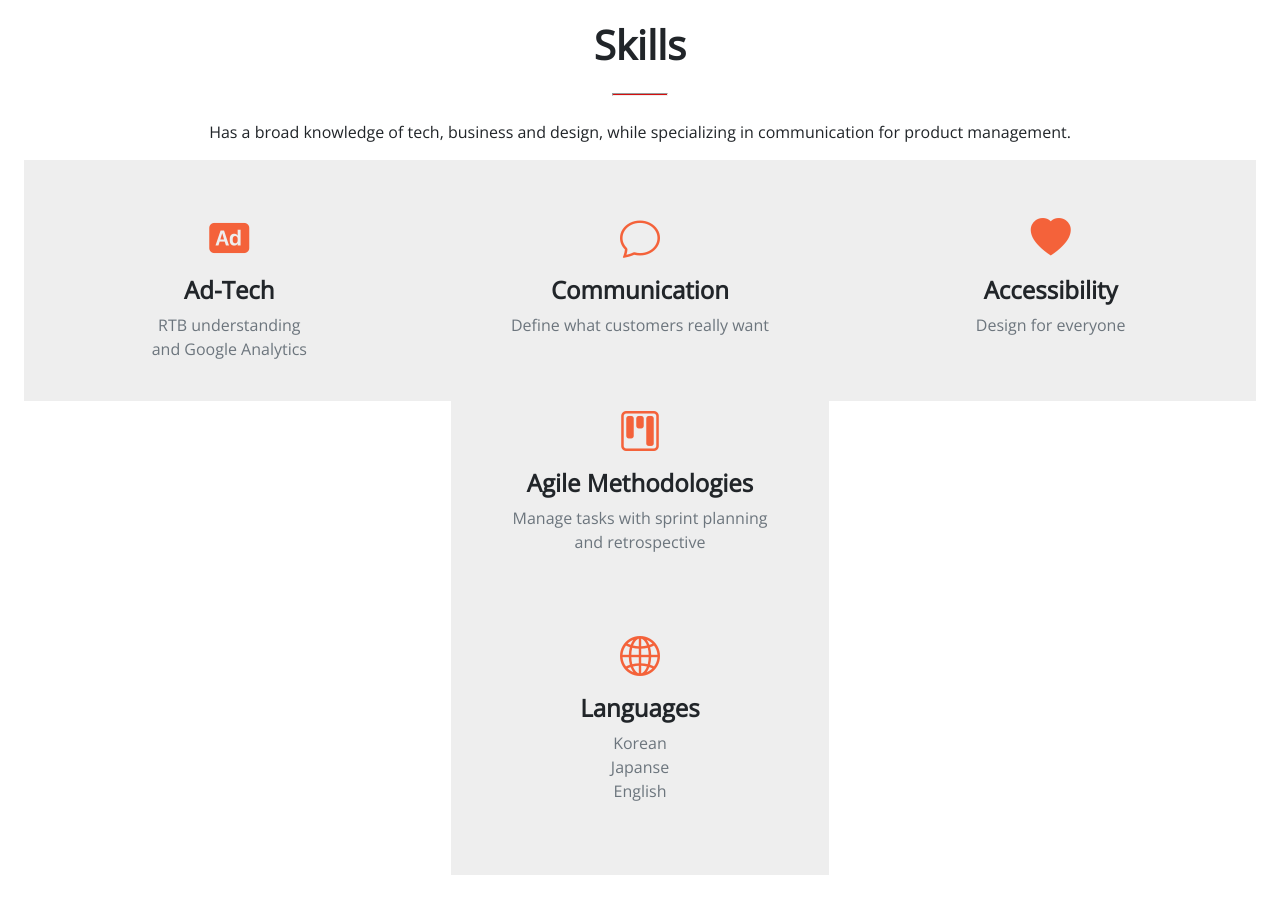
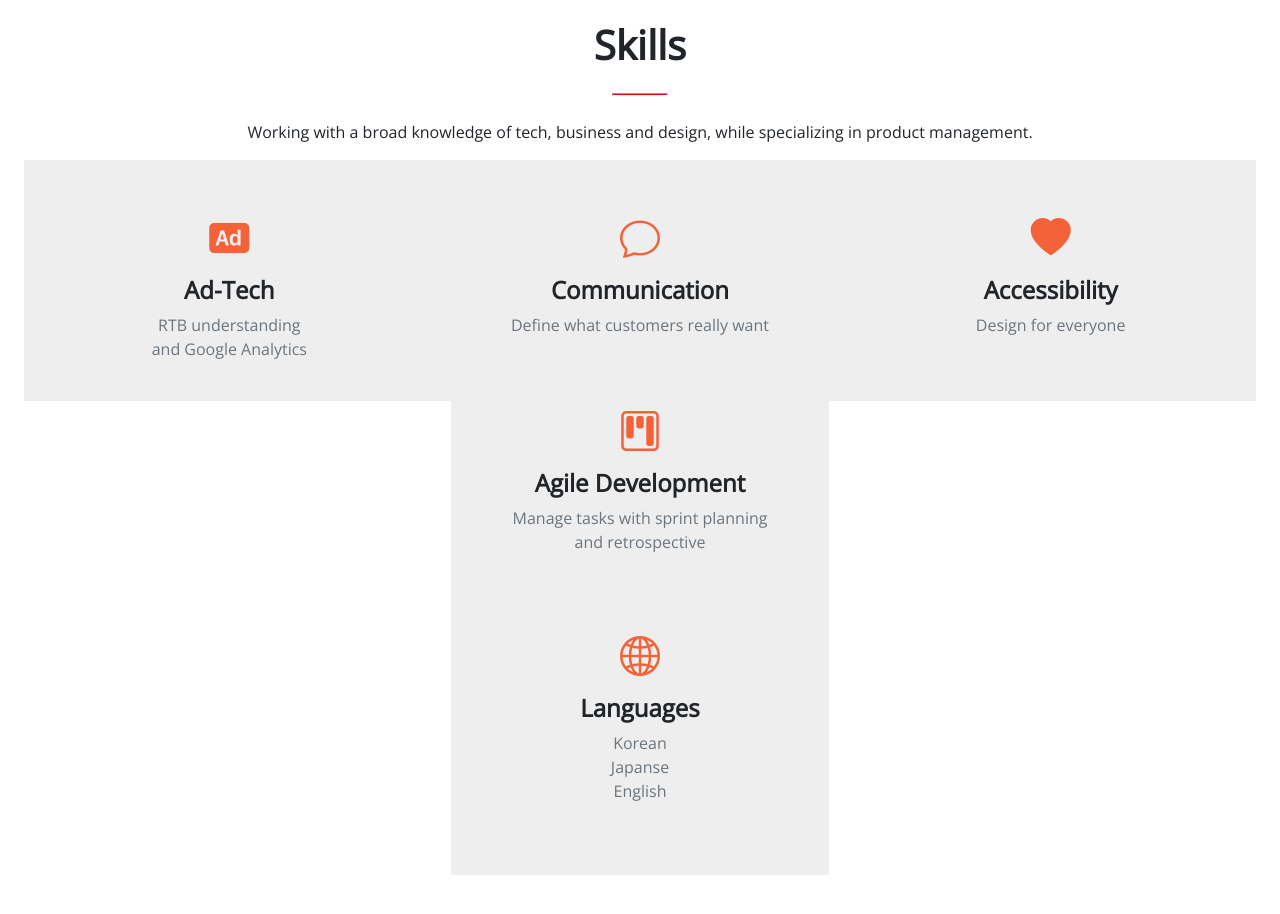
Before and after one commit to YoungAh-Kim/portfolio, a plain HTML site: page index.html in a window 1280 px wide. Shown: the part 1860-2774 px from the top of the page. Drawn offline with nearby package versions, Linux system fonts and the light colour scheme; some packages are replaced by stand-ins of ours; a script that the page names is missing.

Commit message:
Add files via upload
save

```diff
--- a/index.html
+++ b/index.html
@@ -109,7 +109,7 @@
             <div class="px-4 px-lg-5">
                 <h1 class="text-center mt-0">Skills</h1>
                 <hr class="divider"/>
-                <p class="text-center">Has a broad knowledge of tech, business and design, while specializing in communication for product management.</p>
+                <p class="text-center">Working with a broad knowledge of tech, business and design, while specializing in product management.</p>
                 <div class="row gx-4 gx-lg-5"  style="background-color: #EEEEEE">
                   <div class="col-lg-4 col-md-6 text-center">
                       <div class="mt-5" style="background-color: #EEEEEE;">
@@ -145,7 +145,7 @@
                         <div class="col-lg-4 col-md-6 text-center">
                                 <div class="mt-0" style="background-color: #EEEEEE;">
                                     <div class="mb-2"><i class="bi-kanban fs-1 text-primary"></i></div>
-                                    <h3 class="h4 mb-2">Agile Methodologies</h3>
+                                    <h3 class="h4 mb-2">Agile Development</h3>
                                     <p class="text-muted mb-0">Manage tasks with sprint planning <br>and retrospective<br></br><br></br></p>
 
                                   </div>
```
